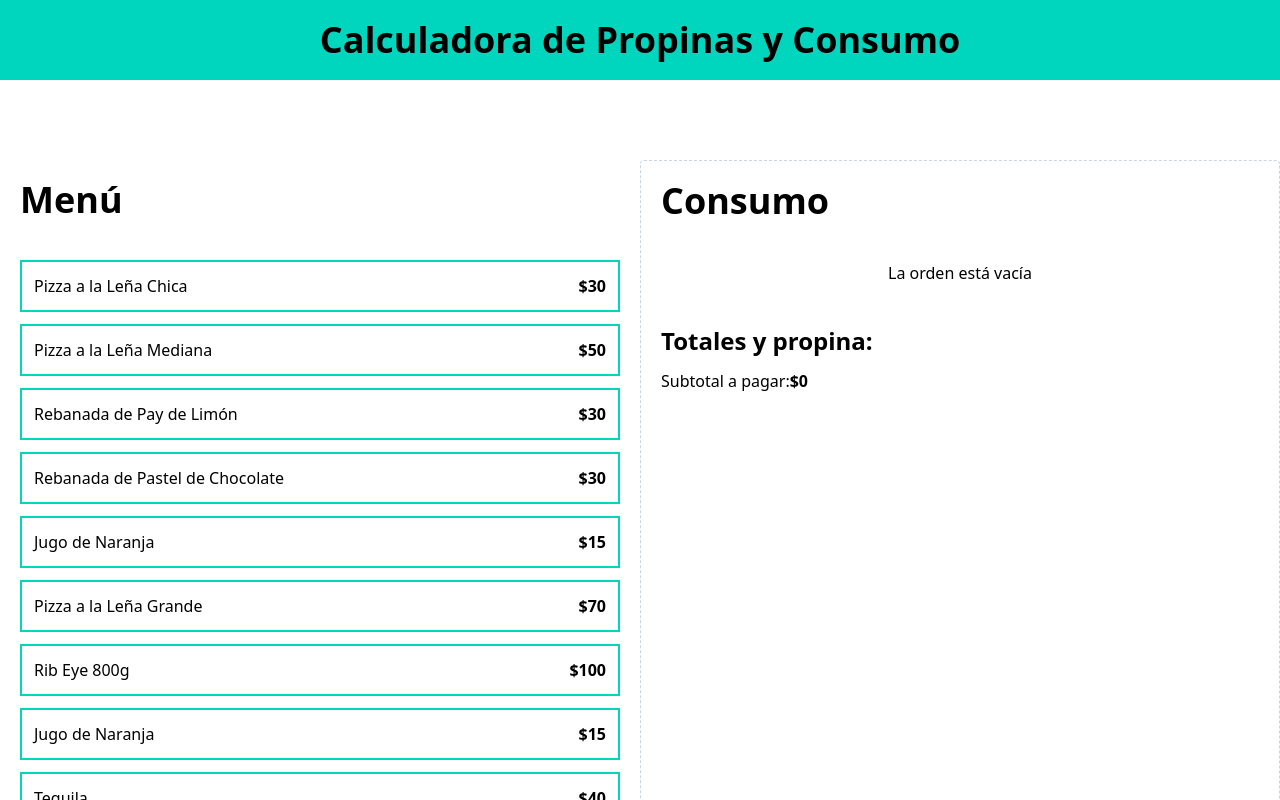
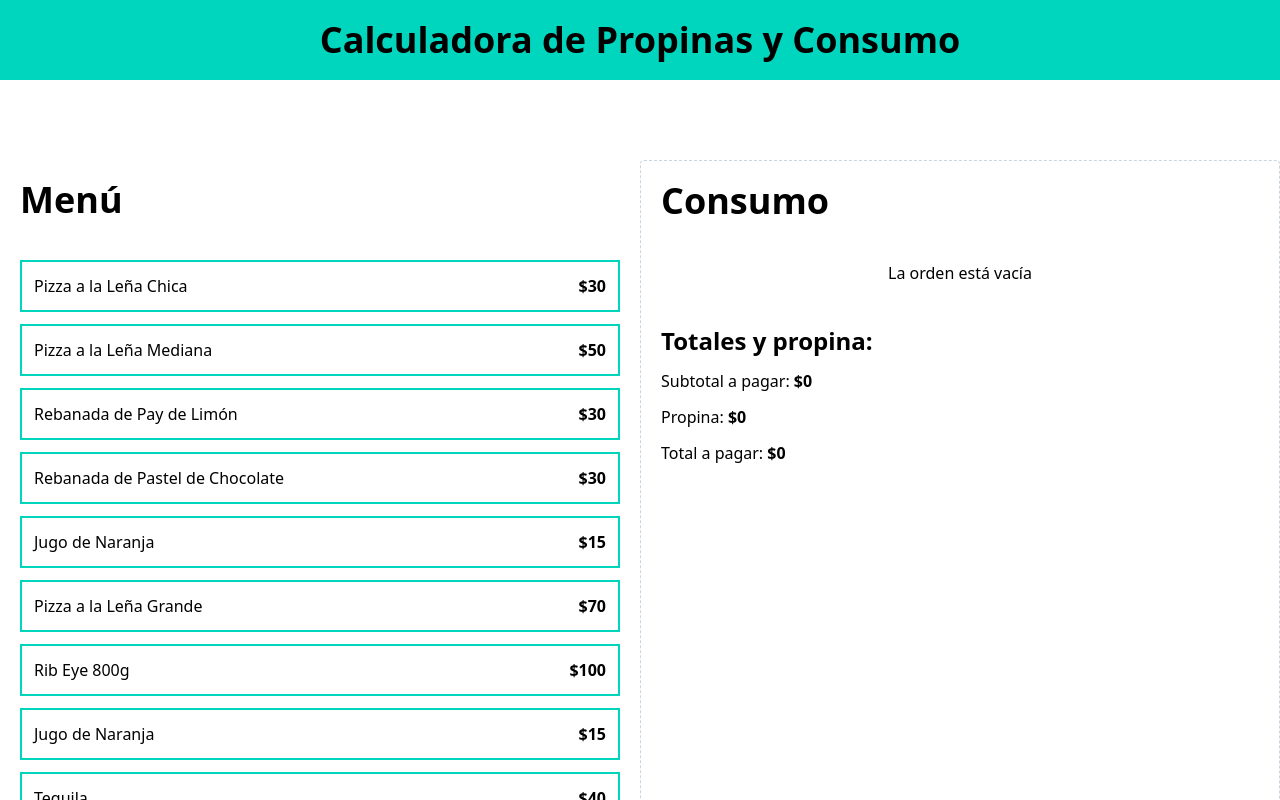
Before and after one commit to juancmdev/calculadora-propinas-react, a React (Vite) app: page / in a window 1280 px wide. Shown: the top 800 px of the page. Built offline with nearby package versions, Linux system fonts and the light colour scheme.

Commit message:
Update OrderTotals.tsx

```diff
--- a/src/components/OrderTotals.tsx
+++ b/src/components/OrderTotals.tsx
@@ -4,7 +4,15 @@ export default function OrderTotals() {
       <div className="space-y-3">
         <h2 className="font-black text-2xl">Totales y propina:</h2>
         <p>
-          Subtotal a pagar:
+          Subtotal a pagar: {""}
+          <span className="font-bold">$0</span>
+        </p>
+        <p>
+          Propina: {""}
+          <span className="font-bold">$0</span>
+        </p>
+        <p>
+          Total a pagar: {""}
           <span className="font-bold">$0</span>
         </p>
       </div>
```
